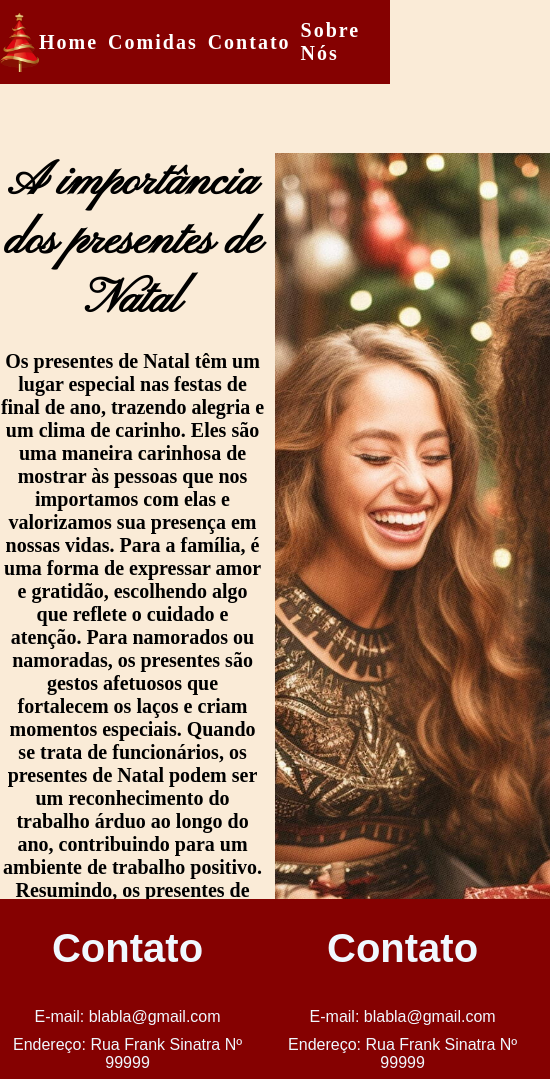
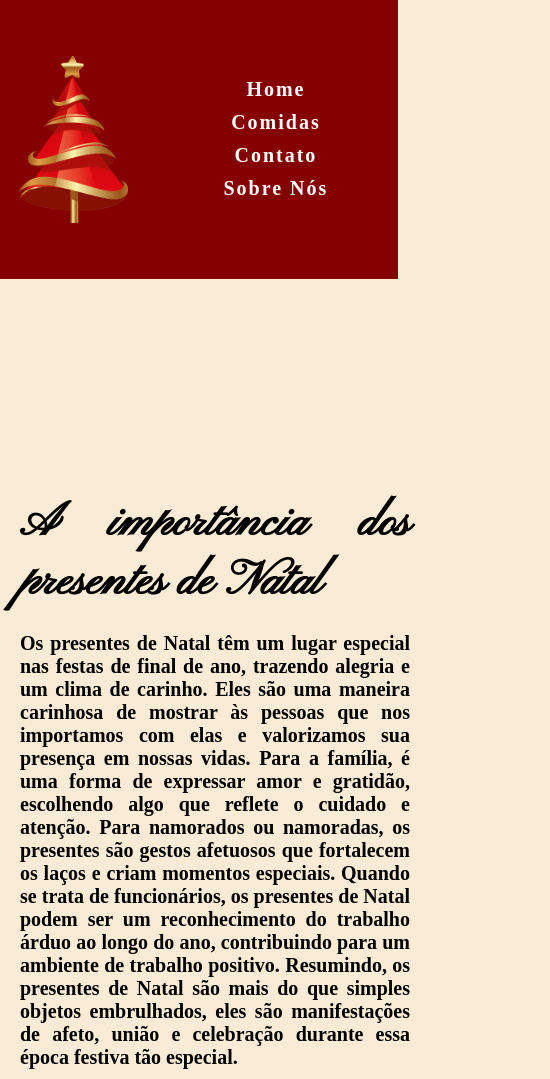
Before and after one commit to Tewdric/Senac-Natal, a plain HTML site: page presente.html in a window 390 px wide. Shown: the top 1079 px of the page, 550 px wide, since content can reach past the window. Drawn offline with Linux system fonts and the light colour scheme; a web font is replaced by a local one.

Commit message:
site responsivo

```diff
--- a/css/card.css
+++ b/css/card.css
@@ -8,7 +8,7 @@
 
     /* margin-top: 1rem;*/
     padding: 20px;
-
+    margin: 20px;
 }
 
 .card {
@@ -92,7 +92,7 @@ display: flex;
 flex-direction: column;
 justify-content: center;
 align-items: center;
-height: 100%;
+height: 97%;
 left: 0;
 visibility: hidden;
 transition: .2s left;
@@ -100,7 +100,7 @@ border-radius: 20px;
 }
 
 .filmes p,b{
-    font-size: 130%;
+    font-size: 100%;
 
 }
 .filmes {
@@ -121,9 +121,28 @@ border-radius: 20px;
 
 
 
-@media(max-width:400px) {
+@media(max-width:430px) {
 
     .Pulseiras {
         grid-template-columns: repeat(1, 1fr);
     }
+
+
+    .filmes {
+        grid-template-columns: repeat(1, 1fr);
+    }
+
+    .card-filme{
+        height: 100%;
+    }
+
+    .card-filme img{
+        height: 100%;
+
+    }
+
+    #nozes{
+        margin-top: 70%;
+        gap: 50px;
+    }
 }
--- a/css/presente.css
+++ b/css/presente.css
@@ -150,23 +150,6 @@ a:hover{
     transition: .3s;
 }
 
-nav{
-    display: flex;
-    flex-direction: row;
-    align-items: center;
-    background-color: rgb(133, 1, 1);
-    width: 100%;
-    height: 10%;
-    position: fixed;
-    text-align: start;
-}
-
-nav img{
-    width: 10%;
-    height: 100%;
-    object-fit: contain;
-}
-
 .presentes_femininos p{
 
     font-size: 20px;
@@ -188,34 +171,39 @@ nav img{
 #texto_card{
     color: white;
 }
-footer{
-    font-family: Arial, Helvetica, sans-serif;
-    width: 100%;
-    height: 100%;
-    background-color: rgb(133, 1, 1);
-    color: aliceblue;
-    display: flex;
+
+@media(max-width:420px) {
+
+    .ideias_presente{
+        margin-top: 100%;
         flex-direction: column;
-    justify-content: center;
+        padding-left: 20px;
     }
 
-footer li{
-    list-style: none;
+    .ideias_presente img{
+        width: 100%;
     }
 
-.info{
-    display: flex;
-    flex-direction: row;
+    .como_escolher{
         width: 100%;
-    height: 100%;
-    justify-content: center;
-    text-align: start;
-    align-items: center;
+        margin-top: 100%;
+        flex-direction: column;
+        padding-left: 20px;
     }
 
-#lista{
-    display: flex;
-    flex-direction: column;
-    width: 50%;
+    .como_escolher img{
+        width: 100%;
+    }
 
+    .Presentes{
+        gap: none;
     }
+
+    .presentes_femininos{
+        width: 100%;
+        padding-left: 20px;
+    }
+    .card_feminino{
+        grid-template-columns: repeat(1, 1fr);
+    }
+}
--- a/css/style.css
+++ b/css/style.css
@@ -26,18 +26,6 @@ h1{
 
 }
 
-section{
-    text-align: center;
-    display: flex;
-    flex-direction: column;
-    width: 95%;
-    height: 100vh;
-
-    margin: auto;
-    /* margin-left: 15%; */
-    padding: 0 0px 0 0px;
-
-}
 nav ul{
     width: 100%;
     height: 100%;
@@ -64,7 +52,7 @@ nav a {
 
 a:hover{
     text-decoration: none;
-    color: white;
+
 
     filter: drop-shadow(5px 5px 3px rgb(182, 189, 123));
     transition: .3s;
@@ -89,7 +77,7 @@ nav img{
 }
 
 #evento{
-    margin-top: 4%;
+    margin-top: 5%;
     height: 60%;
 
     text-align: center;
@@ -156,16 +144,7 @@ p {
     height: 100%;
 }
 
-.Comidas{
 
-    width: 100%;
-    height: 100%;
-    display: flex;
-    font-family: "Bona Nova SC", serif;
-    margin-bottom: 30px;
-    justify-content: center;
-    align-items: center;
-}
 
 
 #Cadastro{
@@ -183,98 +162,12 @@ p {
     flex-direction: column;
 }
 
-#titulo-comidas {
-    font-size: 10rem;
-}
+
 
 span {
     font-weight: bold;
 }
 
-@media(max-width:420px){
-    .container{
-        flex-direction: column;
-        align-items: center;
-        width: 100vh;
-        height: 100vh;
-    }
-    a{
-        text-decoration: none;
-        color: white;
-        font-size: 30px;
-        /* letter-spacing: 2px; */
-        transition: .3s;
-        text-align: center;
-        font-size: 10px;
-        font-family: "Bona Nova SC", serif;
-        /* font-weight: 700;*/
-    }
-    ul {
-        display: flex;
-        gap: 7px;
-        flex-direction: row;
-        padding: 0;
-        align-items: center;
-        margin: 0;
-        /* width: 84%; */
-        height: 100%;
-    }
-    nav img{
-        width: 10%;
-        height: 65%;
-    }
-
-    nav {
-        display: flex;
-        flex-direction: row;
-        align-items: center;
-        background-color: rgb(133, 1, 1);
-        width: 100%;
-        height: 4%;
-        position: fixed;
-        text-align: start;
-        align-self: stretch;
-
-    }
-    section {
-        text-align: center;
-        display: flex;
-        flex-direction: column;
-        width: 100%;
-        height: 100%;
-        gap: 10px;
-        /* margin-left: 15%; */
-        padding: 0px 0px 0 0px;
-        margin-top: 10%;
-        margin: 9% 0 0 0;
-    }
-
-    #evento {
-        height: 100%;
-        width: 100%;
-        text-align: center;
-        display: flex;
-        flex-direction: column;
-        align-items: center;
-        background: url(/image/natal-fundo.jpg);
-        background-position: center;
-        background-repeat: no-repeat;
-        background-size: cover;
-        /* animation: fundo_evento 10s linear infinite; */
-        transition: 0.6s;
-        padding: 1rem;
-    }
-    #evento h1,h2{
-        color: rgb(255, 255, 255);
-        animation: cor 10s linear infinite;
-        transition: 0.6s;
-        font-size: 3rem;
-        margin: 0;
-        padding: 0;
-        width: 100%;
-        height: 100%;
-    }
-}
 
 footer{
     font-family: Arial, Helvetica, sans-serif;
@@ -282,32 +175,20 @@ footer{
     height: 100%;
     background-color: rgb(133, 1, 1);
     color: aliceblue;
-    display: flex;
-    flex-direction: column;
-    justify-content: center;
-    align-items: center;
+    gap: 10px;
+
 }
 
 footer li{
     list-style: none;
 }
 
+
 .info{
     display: flex;
-    flex-direction: row;
-    width: 100%;
-    height: 100%;
     justify-content: center;
-    text-align: start;
-    align-items: center;
 }
 
-#lista{
-    display: flex;
-    flex-direction: column;
-    width: 50%;
-
-}
 
 
 details{
@@ -332,16 +213,115 @@ details ul{
     gap: 0;
 }
 
-details>summary {
-
-    list-style: none;
-  }
-  summary::-webkit-details-marker {
-    display: none;
 
 
-  }
 
   details a{
     background-color: rgb(133, 1, 1);
   }
+
+@media(max-width:420px){
+    .container{
+        flex-direction: column;
+        align-items: center;
+        width: 100%;
+        height: 100%;
+        align-items: center;
+    }
+    a{
+        text-decoration: none;
+        color: white;
+        font-size: 30px;
+        /* letter-spacing: 2px; */
+        transition: .3s;
+        text-align: center;
+        font-size: 10px;
+        font-family: "Bona Nova SC", serif;
+        /* font-weight: 700;*/
+    }
+    nav ul {
+        display: flex;
+        /* gap: 7px; */
+        flex-direction: column;
+        padding: 0;
+        align-items: center;
+        justify-content: center;
+        margin: 0;
+        /* width: 84%; */
+        height: 100%;
+    }
+    nav img{
+        width: 50%;
+        height: 60%;
+        padding: 20px;
+        margin: auto;
+    }
+
+    nav {
+        display: flex;
+        flex-direction: row;
+        align-items: center;
+        background-color: rgb(133, 1, 1);
+        width: 104%;
+        height: 33%;
+        position: fixed;
+        text-align: start;
+        align-self: center;
+
+    }
+
+
+    #evento {
+
+        margin-top: 70%;
+        height: 100%;
+        width: 100%;
+        text-align: center;
+        display: flex;
+        flex-direction: column;
+        align-items: center;
+        background: url(/image/natal-fundo.jpg);
+        background-position: center;
+        background-repeat: no-repeat;
+        background-size: cover;
+        /* animation: fundo_evento 10s linear infinite; */
+        transition: 0.6s;
+
+    }
+
+    #evento h1,h2{
+        color: rgb(255, 255, 255);
+        animation: cor 10s linear infinite;
+        transition: 0.6s;
+        font-size: 3rem;
+        margin: 0;
+        padding: 0;
+        width: 100%;
+    }
+
+    footer{
+        width: 105%;
+        margin: auto;
+    }
+
+
+    .info{
+        flex-direction: column;
+    }
+    .info ul{
+        display: flex;
+        flex-direction: column;
+    }
+
+    details ul{
+        top:35px
+    }
+
+    details a{
+
+        text-align: center;
+        background-color: aliceblue;
+        color: rgb(133, 1, 1);
+        width: 150%;
+    }
+}
--- a/presente.html
+++ b/presente.html
@@ -38,7 +38,6 @@
 
             <div class="Presentes">
                 <h1>Presentes</h1>
-               <section>
                 <div class="ideias_presente">
                     <div class="texto_presente">
                         <h2>A importância dos presentes de Natal</h2>
@@ -59,9 +58,6 @@
                     <img src="presentes/pessoas.jpg" alt="">
                 </div>
 
-               </section>
-
-                <section>
                     <div class="como_escolher">
                         <img src="presentes/caixa.jpg" alt="">
                         <div class="textos">
@@ -84,8 +80,6 @@
 
                     </div>
 
-                </section>
-                <section>
                     <div class="presentes_femininos">
                         <h2>Presentes de Natal feminino</h2>
 
@@ -129,7 +123,6 @@
                     </div>
                 </div>
 
-                </section>
         <footer id="contato">
             <div class="info">
                 <ul id="lista">
```
Also changed, not shown: css/cadastro.css (+12 -0 lines), css/comidas.css (+29 -0 lines), css/devs.css (renamed from devs.css, +11 -12 lines), devs.html (+3 -3 lines). Lines whose indentation alone changed are shown as unchanged.
